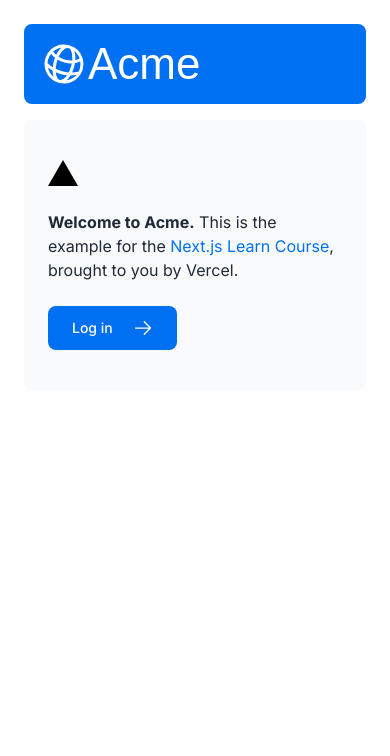
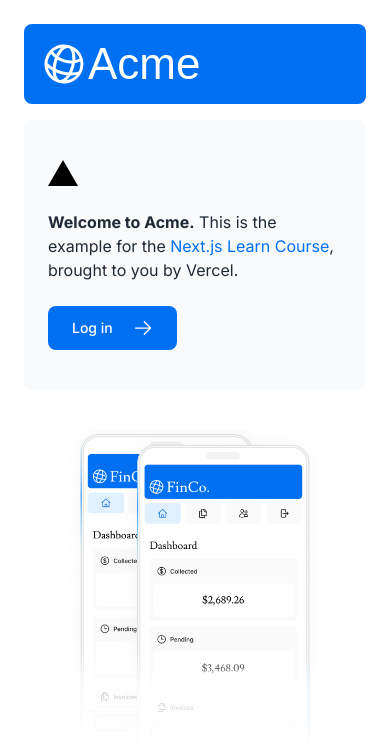
Before and after one commit to ABDUL-RAHMAN-9/nextjs-dashboard, a Next.js app: page / in a window 390 px wide. Shown: the top 756 px of the page. Built offline with nearby package versions, Linux system fonts and the light colour scheme; a web font is replaced by a local one.

Commit message:
feat: Add responsive hero images for desktop and mobile views

```diff
--- a/app/page.tsx
+++ b/app/page.tsx
@@ -2,6 +2,7 @@
 import { ArrowRightIcon } from "@heroicons/react/24/outline";
 import Link from "next/link";
 import { lusitana } from "@/app/ui/fonts";
+import Image from "next/image";
 
 export default function Page() {
     return (
@@ -32,6 +33,20 @@
                 </div>
                 <div className="flex items-center justify-center p-6 md:w-3/5 md:px-28 md:py-12">
                     {/* Add Hero Images Here */}
+                    <Image
+                        src="/hero-desktop.png"
+                        width={1000}
+                        height={760}
+                        className="hidden md:block" // hidden for mobile screens, and md:block to show the img on desktop screen
+                        alt="Screenshots of the dashboard project showing desktop version"
+                    />
+                    <Image
+                        src="/hero-mobile.png"
+                        width={560}
+                        height={620}
+                        className=" block md:hidden"
+                        alt="Screenshots of the dashboard project showing mobile version"
+                    />
                 </div>
             </div>
         </main>
```
